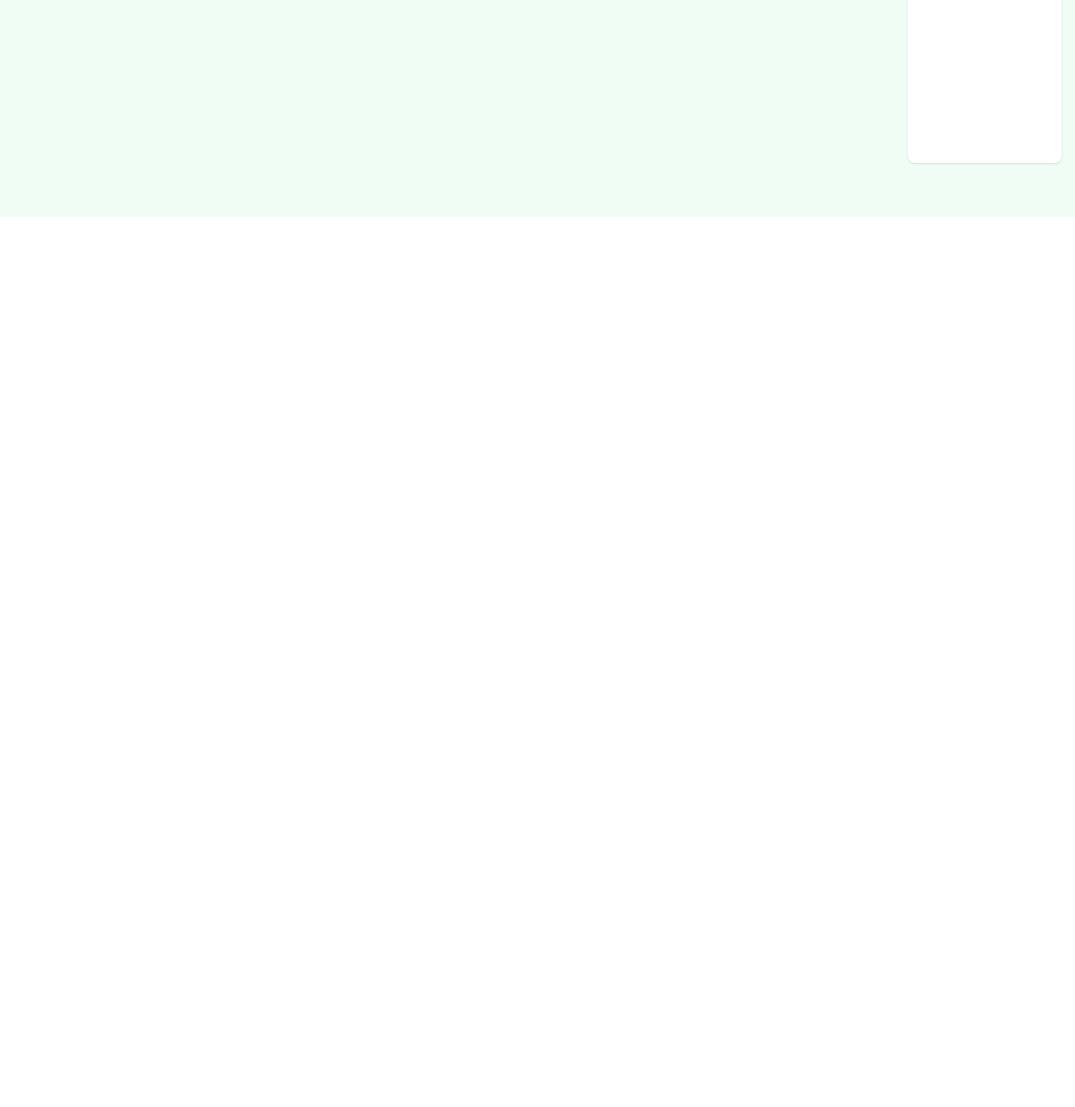
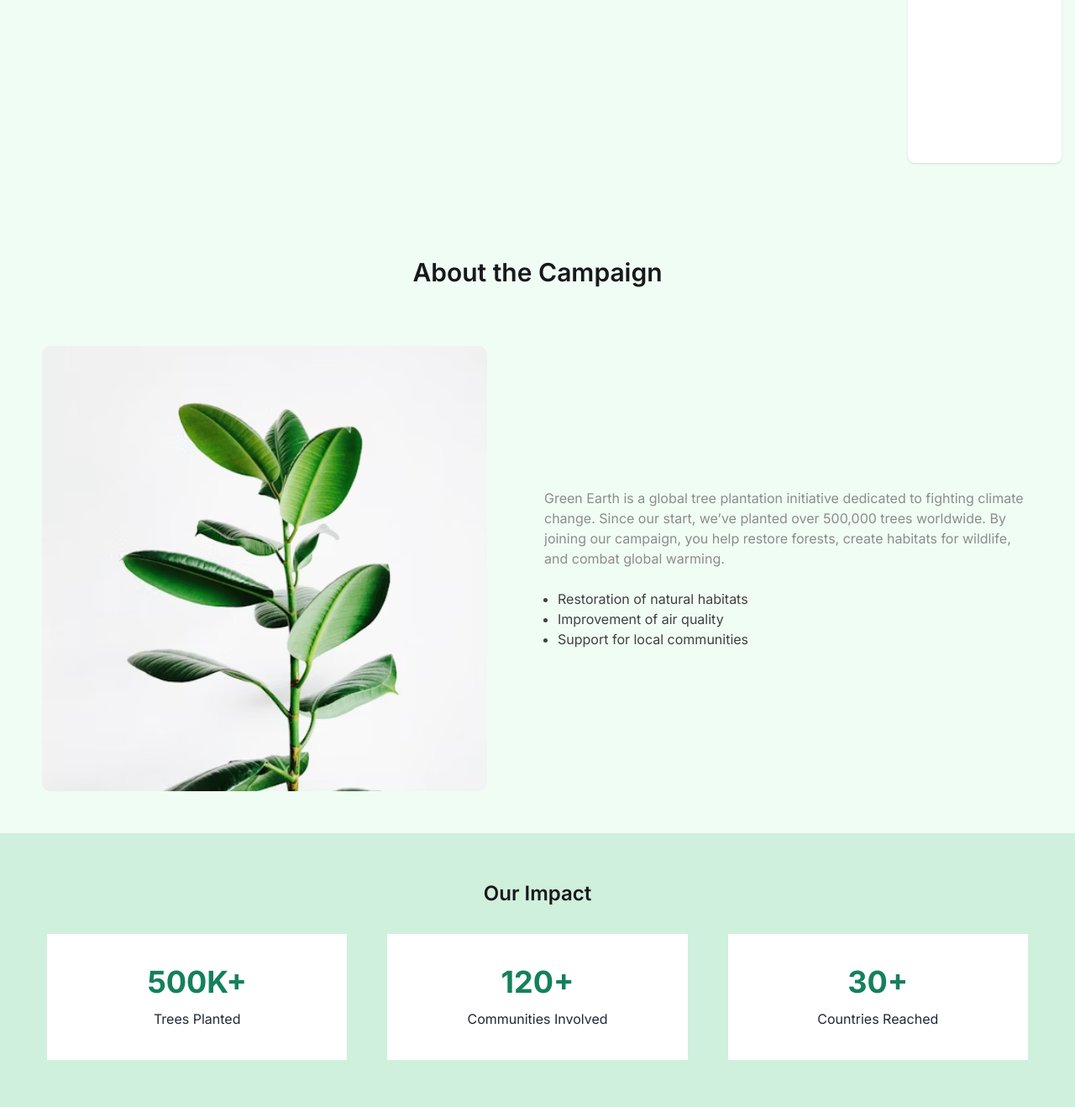
Before and after one commit to emon35410/Assignment-6, a plain HTML site: page index.html in a window 1280 px wide. Shown: the part 766-2084 px from the top of the page at 84% size. Before the commit the page ends 1024 px from the top, so only its background shows below. Drawn offline with nearby package versions, Linux system fonts and the light colour scheme; no server answers.

Commit message:
another senction done

```diff
--- a/index.html
+++ b/index.html
@@ -124,7 +124,44 @@
             </div>
         </dialog>
 
+        <section class="bg-[#f0fdf4] pt-12 ">
+            <h1 class=" flex justify-center items-center pb-5 text-3xl font-semibold">About the Campaign</h1>
+            <div class=" flex justify-around items-center flex-col gap-4 p-[50px] md:flex-row">
+                <div class=" flex-1 rounded-lg"><img src="./assets/about.png" alt=""></div>
+                <div class=" flex-1 space-y-6">
+                    <p class="text-[#8C8C8C]">Green Earth is a global tree plantation initiative dedicated to fighting climate change. Since
+                        our start, we’ve planted over 500,000 trees worldwide. By joining our campaign, you help restore
+                        forests, create habitats for wildlife, and combat global warming.</p>
+                    <ul class="list-disc pl-4 text-[#404040]">
+                        <li class="">Restoration of natural habitats</li>
+                        <li>Improvement of air quality</li>
+                        <li>Support for local communities</li>
+                    </ul>
+
+                </div>
+            </div>
+        </section>
+        <section class="bg-[#CFF0DC] p-14">
+            <h1 class="flex justify-center items-center text-2xl font-semibold pb-8">Our Impact</h1>
+            <div class="flex justify-around items-center gap-12">
+                <div class="bottom-2 bg-white w-[400px] h-[150px] p-[40px]  flex flex-col justify-center items-center ">
+
+                    <h1 class="text-[#15805D] text-4xl font-bold pb-3">500K+</h1>
+                    <p class="text-[#1F2937]">Trees Planted</p>
+                </div>
+                <div class="bottom-2 bg-white p-[40px] w-[400px] h-[150px] flex flex-col justify-center items-center">
+
+                    <h1 class="text-[#15805D] text-4xl font-bold pb-3">120+</h1>
+                    <p class="text-[#1F2937]">Communities Involved</p>
+                </div>
+                <div class="bottom-2 bg-white p-[40px] w-[400px] h-[150px] flex flex-col justify-center items-center">
+                    <h1 class="text-[#15805D] text-4xl font-bold pb-3">30+</h1>
+                    <p class="text-[#1F2937]">Countries Reached</p>
+                </div>
+            </div>
+        </section>
     </main>
+
     <footer>
 
     </footer>
```
